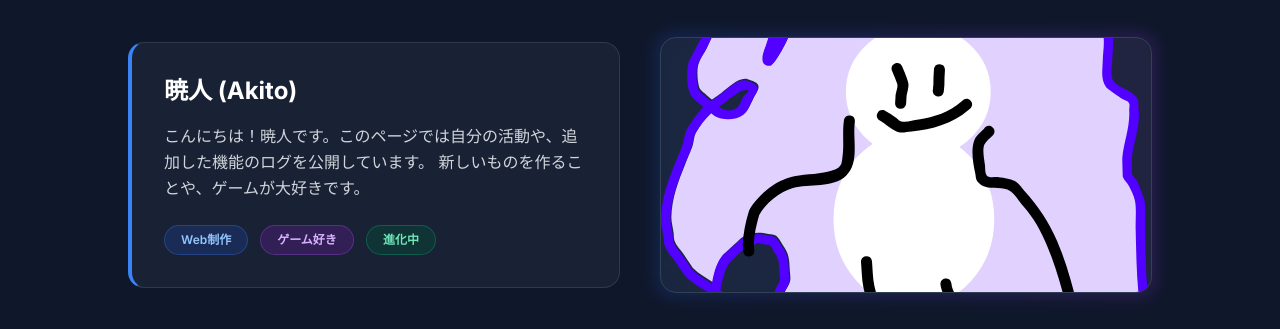
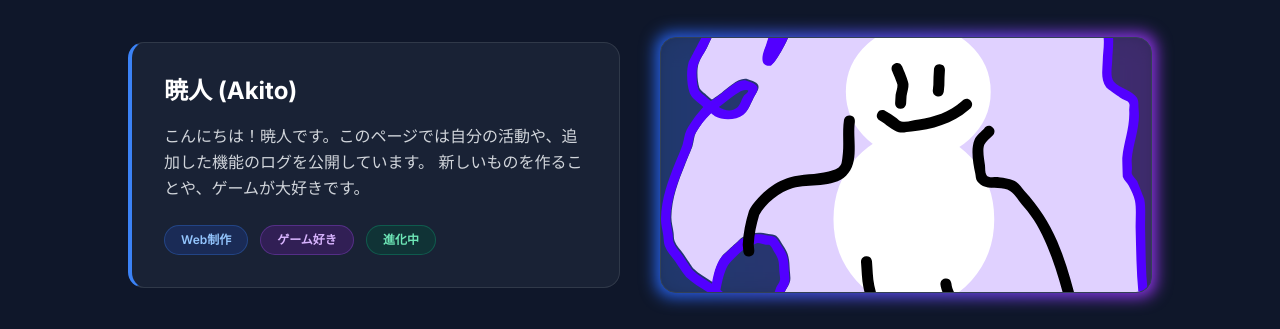
Before and after one commit to akasatana-hamayarawa/akasatana-hamayarawa.github.io, a plain HTML site: page index.html in a window 1280 px wide. Shown: the part 471-800 px from the top of the page. Drawn offline with nearby package versions, Linux system fonts and the light colour scheme.

Commit message:
index.html

```diff
--- a/index.html
+++ b/index.html
@@ -129,7 +129,8 @@
                     </div>
                 </div>
                 <div class="relative group h-64">
-                    <div class="absolute -inset-1 bg-gradient-to-r from-blue-600 to-purple-600 rounded-2xl blur opacity-20 group-hover:opacity-40 transition duration-700"></div>
+                    <div class="absolute -inset-1 bg-gradient-to-r from-blue-600 to-purple-600 rounded-2xl blur opacity-4
+                    0 group-hover:opacity-40 transition duration-700"></div>
                     <div class="relative h-full glass-card overflow-hidden rounded-2xl border-slate-700">
     <img src="images/icon.svg" alt="暁人のアイコン" class="w-full h-full object-cover">
 </div>
```
